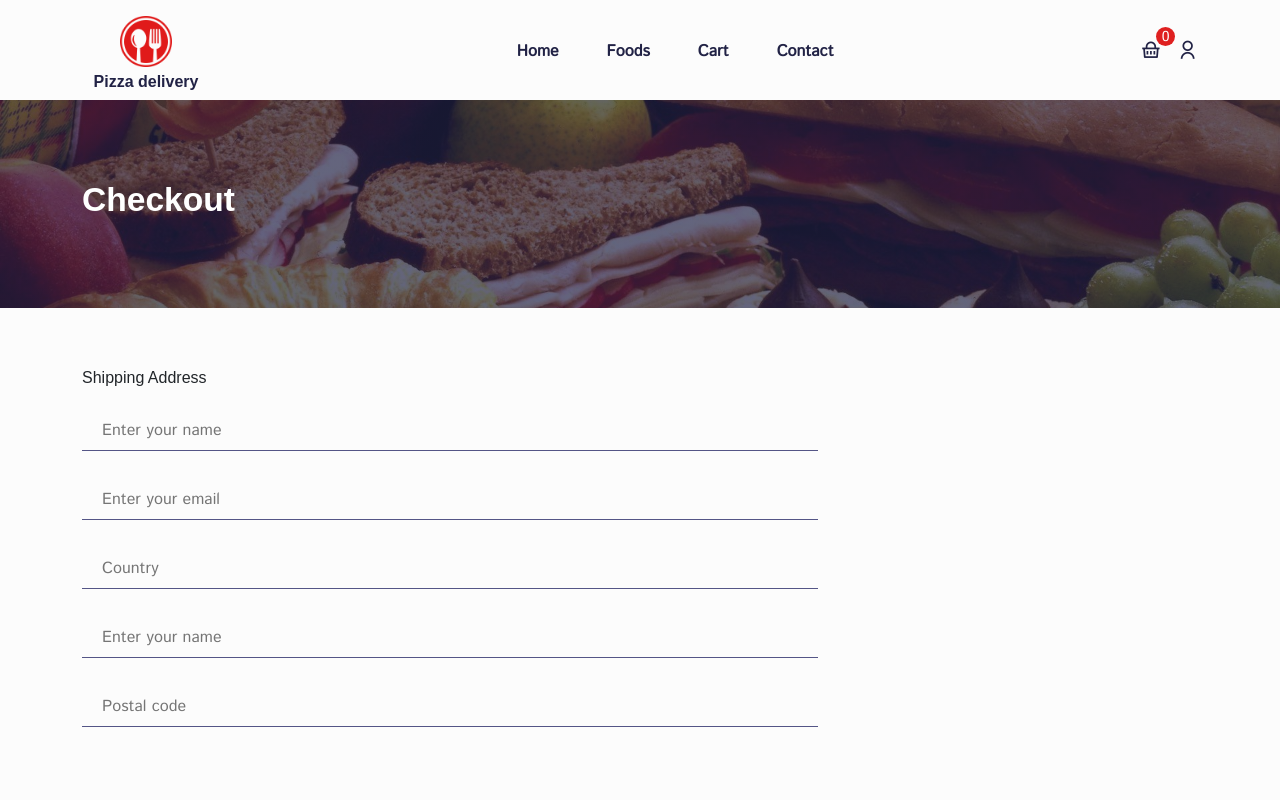
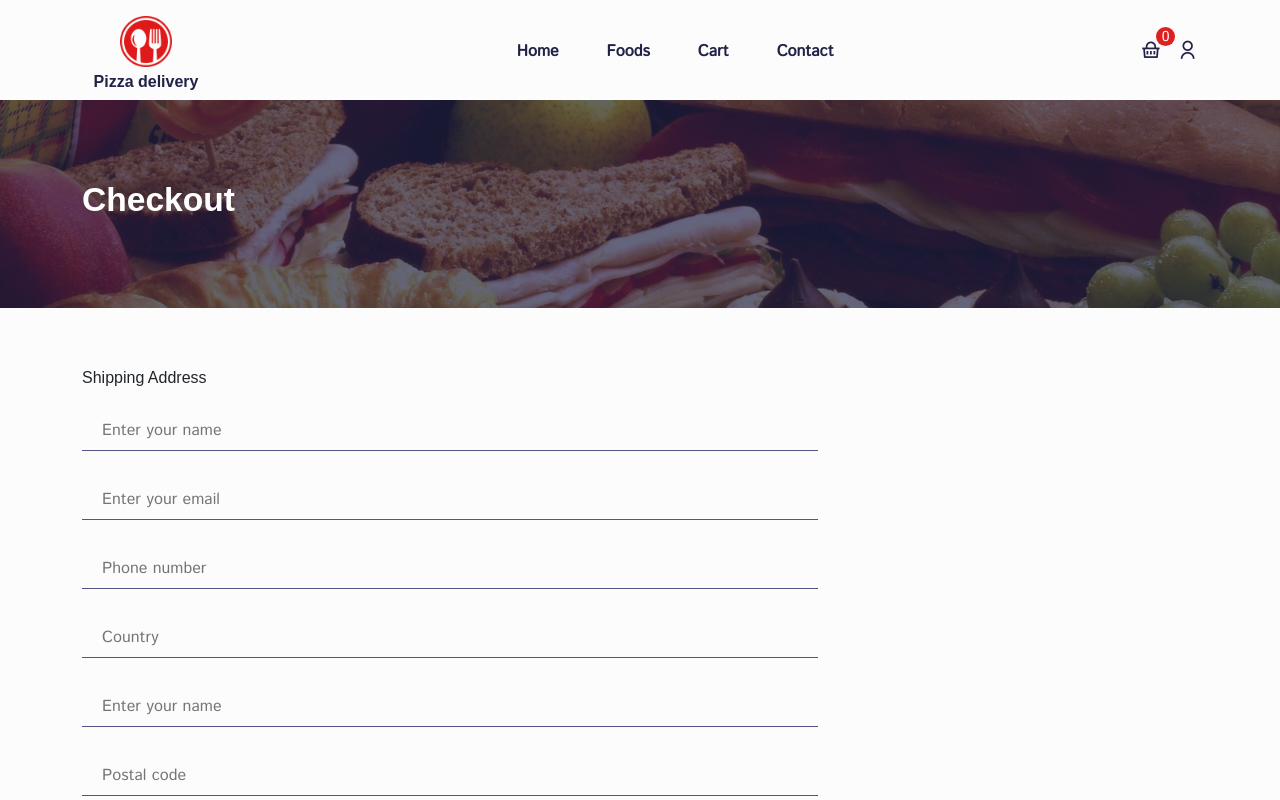
Before and after one commit to Andrewmoren/e_commerce_pizza, a React (Create React App) app: page /checkout in a window 1280 px wide. Shown: the top 800 px of the page. Built offline with nearby package versions, Linux system fonts and the light colour scheme; a web font is replaced by a local one.

Commit message:
build Checkout 2

```diff
--- a/src/pages/Checkout.jsx
+++ b/src/pages/Checkout.jsx
@@ -21,6 +21,9 @@ const Checkout = () => {
                   <input type="email" placeholder="Enter your email" />
                 </div>
                 <div className="form__group">
+                  <input type="number" placeholder="Phone number" />
+                </div>
+                <div className="form__group">
                   <input type="text" placeholder="Country" />
                 </div>
                 <div className="form__group">
```
